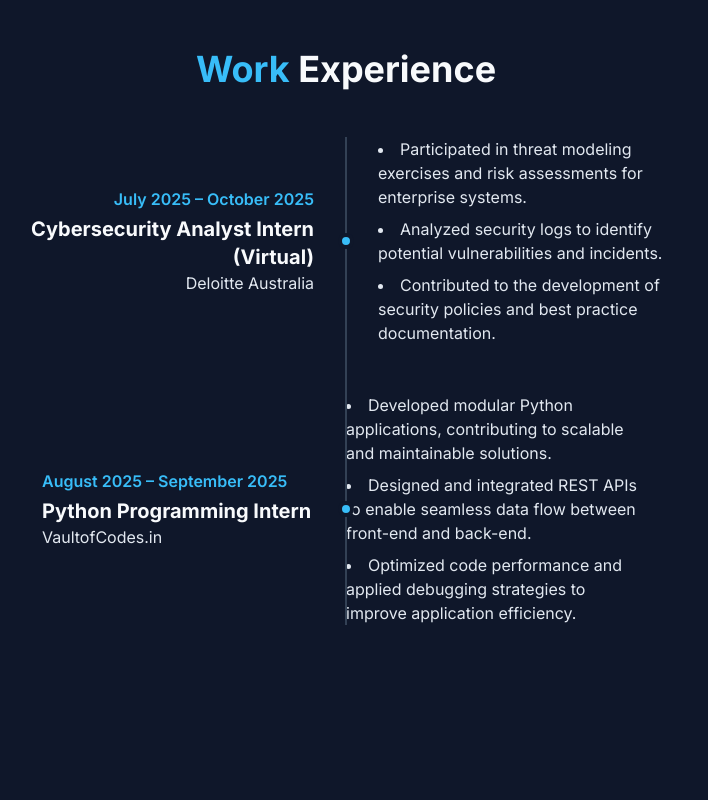
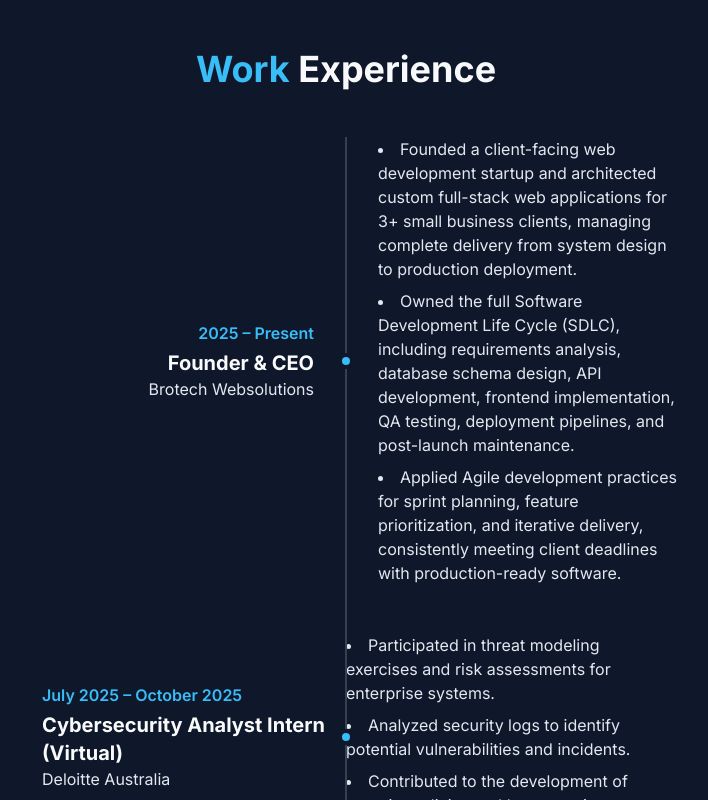
Before and after one commit to ajithkumarpatel/Ajith-kumar-portpolio, a React (Vite) app: page / in a window 1280 px wide. Shown: the part 4920-5720 px from the top of the page, without its empty margins (294-1002 px from the left). Built offline with nearby package versions, Linux system fonts and the light colour scheme; no server answers; the database is empty.

Commit message:
Update portfolioData.ts

```diff
--- a/data/portfolioData.ts
+++ b/data/portfolioData.ts
@@ -146,6 +146,16 @@ export const projectData: Project[] = [
 
 export const experienceData: ExperienceItem[] = [
     {
+        role: 'Founder & CEO',
+        company: 'Brotech Websolutions',
+        period: '2025 – Present',
+        description: [
+            'Founded a client-facing web development startup and architected custom full-stack web applications for 3+ small business clients, managing complete delivery from system design to production deployment.',
+            'Owned the full Software Development Life Cycle (SDLC), including requirements analysis, database schema design, API development, frontend implementation, QA testing, deployment pipelines, and post-launch maintenance.',
+            'Applied Agile development practices for sprint planning, feature prioritization, and iterative delivery, consistently meeting client deadlines with production-ready software.'
+        ],
+    },
+    {
         role: 'Cybersecurity Analyst Intern (Virtual)',
         company: 'Deloitte Australia',
         period: 'July 2025 – October 2025',
```
